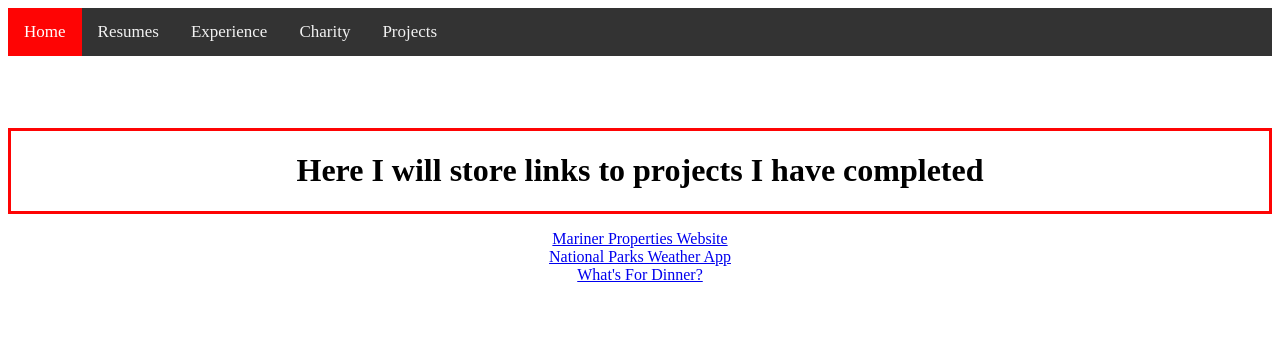
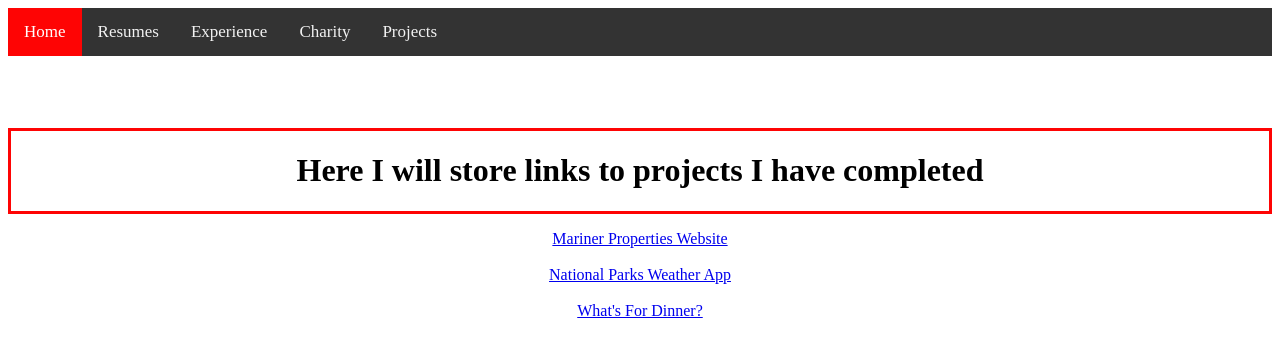
Before and after one commit to rgillooly/Personal-Portfolio, a plain HTML site: page projects/projects.html in a window 1280 px wide. Drawn offline with Linux system fonts and the light colour scheme.

```diff
--- a/projects/projects.html
+++ b/projects/projects.html
@@ -33,9 +33,9 @@
 
   <div class="compact">
     <p>
-        <a href="www.marinerpropertiesrental.com">Mariner Properties Website</a><br>
-        <a href="https://rgillooly.github.io/Project-1-Weather-And-Parks/">National Parks Weather App</a><br>
-        <a href="https://recipe-finder-whats-for-dinner-17c80c97d30f.herokuapp.com/">What's For Dinner?</a><br>
+        <a href="www.marinerpropertiesrental.com">Mariner Properties Website</a><br><br>
+        <a href="https://rgillooly.github.io/Project-1-Weather-And-Parks/">National Parks Weather App</a><br><br>
+        <a href="https://recipe-finder-whats-for-dinner-17c80c97d30f.herokuapp.com/">What's For Dinner?</a><br><br>
     </p>
   </div>
 
```
